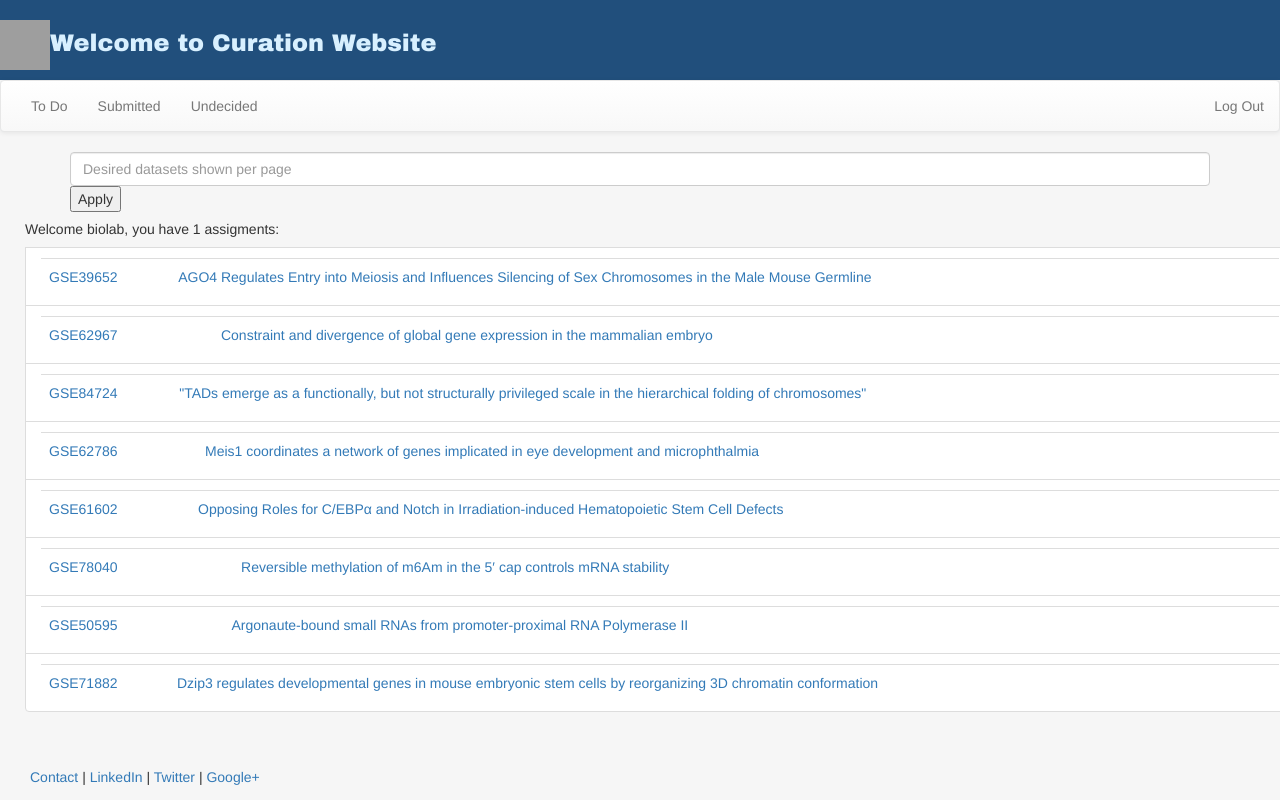
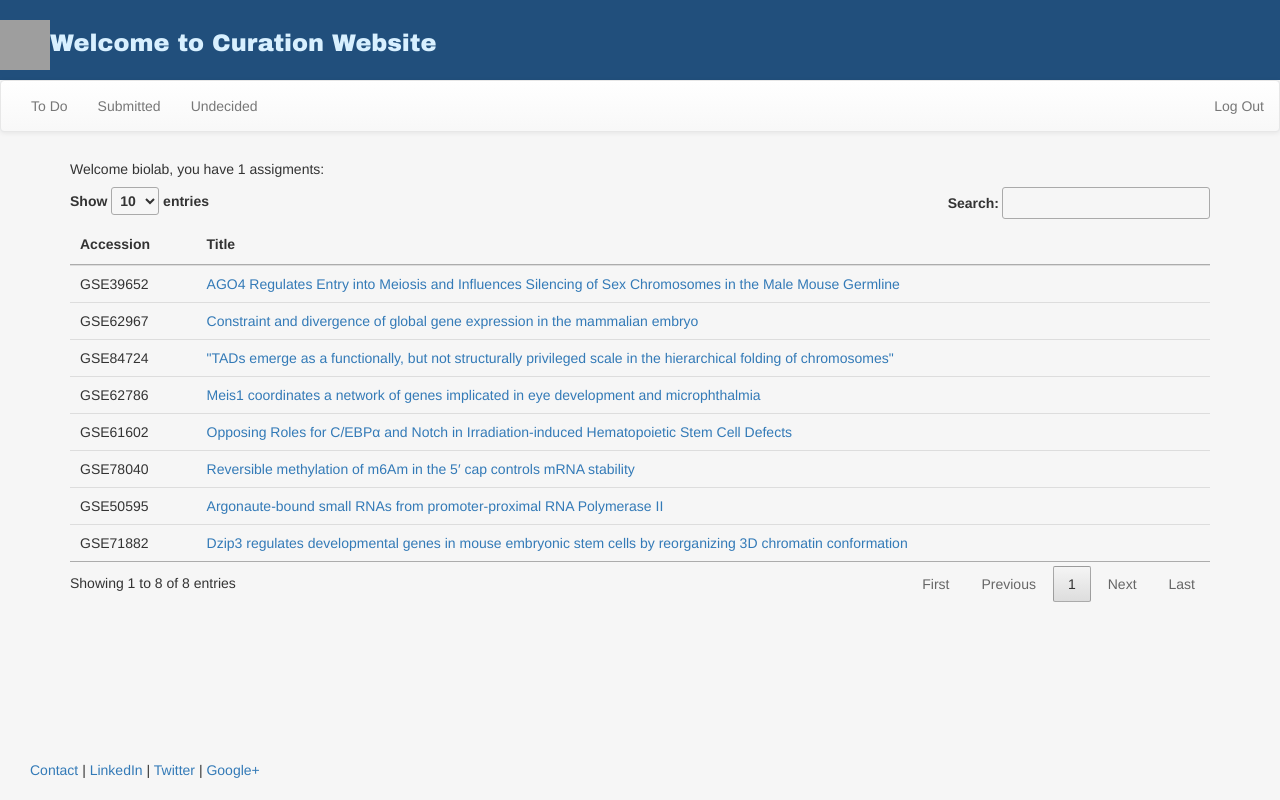
Before and after one commit to KellyBJiang/Thebiolabcuration, a Django app: template curator/templates/curator/index.html in a window 1280 px wide. Run offline with Django 3.2, Linux system fonts and the light colour scheme; a user stored in the database is signed in; data comes from the database, SQL or seed files in the repository; both versions use the stored data as it was after the commit; tables that the repository leaves empty hold one stand-in row (values such as "Sample post"); the template is opened without the code that fills it: values that come from a table or form of the project are taken from there, most other values are stand-ins (such as "Sample title", 1, 10 or a date in 2020); some libraries are stand-ins or nearby versions; grey boxes are pictures that could not be loaded.

```diff
--- a/administrator/templates/administrator/header.html
+++ b/administrator/templates/administrator/header.html
@@ -17,6 +17,10 @@
     <script src="https://code.jquery.com/jquery-3.2.1.min.js"  integrity="sha256-hwg4gsxgFZhOsEEamdOYGBf13FyQuiTwlAQgxVSNgt4=" crossorigin="anonymous"></script>
     <!-- Latest compiled and minified JavaScript -->
     <script src="https://maxcdn.bootstrapcdn.com/bootstrap/3.3.7/js/bootstrap.min.js" integrity="sha384-Tc5IQib027qvyjSMfHjOMaLkfuWVxZxUPnCJA7l2mCWNIpG9mGCD8wGNIcPD7Txa" crossorigin="anonymous"></script>
+	<!--DataTable-->
+	<!--<script type="text/javascript" charset="utf8" src="//code.jquery.com/jquery-1.12.4.js"></script>-->
+	<link rel="stylesheet" type="text/css" href="//cdn.datatables.net/1.10.15/css/jquery.dataTables.css">
+	<script type="text/javascript" charset="utf8" src="//cdn.datatables.net/1.10.15/js/jquery.dataTables.js"></script>
 
 	<meta name="viewport" content = "width=device-width, initial-scale=1.0">
 
--- a/curator/templates/curator/index.html
+++ b/curator/templates/curator/index.html
@@ -21,24 +21,13 @@
 			</div>
 		</nav>
 
-		<div class="row">
-			<div class = "container">
-				<input type="text" name="dataset number" class="form-control" placeholder="Desired datasets shown per page">
-				<button type="submit">Apply</button>
-			</div>
+		<div class="container">
 
-		</div>
-
-
-
-		<div class="row">
 			<div id="display">
-
 			</div>
 		</div>
 
 <script>
-   reply_click(0);
     function reply_click(clicked_id)
     {
 
@@ -46,83 +35,91 @@
        {
 
            document.getElementById("display").innerHTML =
-                "<div class='row'>"+
-					"<div class='container-fluid'>"+
-        	        	"<ul class='list-grpup'>"+
-        	        		"<h5>Welcome  {{user.username}}, you have {{datasets_count}} assigments:</h5>"+
+        		"<h5>Welcome  {{user.username}}, you have {{datasets_count}} assigments:</h5>"+
+     	        	"<table id='to_do' class='table'>"+
+     	        		"<thead><tr><th>Accession</th><th>Title</th></tr></thead>"+
+    	        		"<tbody>"+
 			  	    		"{% for data in datasets %}"+
-								"<li class='list-group-item'><a href ='/curator/{{user_id}}/dataset/{{data.id}}'><table class='table' style='margin-bottom:0px ;'><tr><td>{{data.accNo}}</td><td align='left'>{{data.title}}</td><td>{{data.date}}</td></tr></table></a></li>"+
-			  	    		"{% endfor%}"+
-				  		"</ul>"+
-	        		"</div>"+
-				"</div>";
+								"<tr><td>{{data.accNo}}</td><td align='left'><a href ='/curator/{{user_id}}/dataset/{{data.id}}'>{{data.title}}</a></td></tr>"+
+			  	    		"{% endfor %}"+
+			  			"</tbody>"+
+			  		"</table>"
        }
         if(clicked_id==1)
         {
             var content = document.getElementById("display");
-             content.innerHTML =
-             "<div class='row'>"+
-					"<div class='container-fluid'>"+
-        	        	"<ul class='list-grpup'>"+
-        	        		"<h5>Welcome {{user.username}}, you have {{datasets_submitted.count}} submitted assigments:</h5>"+
+            content.innerHTML =
+            	"<h5>Welcome  {{user.username}}, you have {{datasets_submitted_count}} unsubmitted assigments:</h5>"+
+       	        	"<table id='submitted' class='table'>"+
+       	        		"<thead><tr><th>Accession</th><th>Title</th></tr></thead>"+
+       	        		"<tbody>"+
 			  	    		"{% for data in datasets_submitted %}"+
-								"<li class='list-group-item'><a href ='/curator/{{user_id}}/dataset/{{data.id}}'><table class='table' style='margin-bottom:0px ;'><tr><td>{{data.accNo}}</td><td align='left'>{{data.title}}</td><td>{{data.date}}</td></tr></table></a></li>"+
-			  	    		"{% endfor%}"+
-				  		"</ul>"+
-	        		"</div>"+
-				"</div>";
+								"<tr><td>{{data.accNo}}</td><td align='left'><a href ='/curator/{{user_id}}/dataset/{{data.id}}'>{{data.title}}</a></td></tr>"+
+			  	    		"{% endfor %}"+
+			  			"</tbody>"+
+			  		"</table>"
         }
         if(clicked_id==2)
         {
             document.getElementById("display").innerHTML =
-            	"<div class='row'>"+
-					"<div class='container-fluid'>"+
-        	        	"<ul class='list-grpup'>"+
-        	        		"<h5>Welcome {{user.username}}, you have {{datasets_undicided.count}} undicided assigments:</h5>"+
-			  	    		"{% for data in datasets_undicided %}"+
-								"<li class='list-group-item'><a href ='/curator/{{user_id}}/dataset/{{data.id}}'><table class='table' style='margin-bottom:0px ;'><tr><td>{{data.accNo}}</td><td align='left'>{{data.title}}</td><td>{{data.date}}</td></tr></table></a></li>"+
-			  	    		"{% endfor%}"+
-				  		"</ul>"+
-	        		"</div>"+
-				"</div>";
+            	"<h5>Welcome  {{user.username}}, you have {{datasets_undicided_count}} undicided assigments:</h5>"+
+       	        	"<table id='undecided' class='table'>"+
+       	        		"<thead><tr><th>Accession</th><th>Title</th></tr></thead>"+
+       	        		"<tbody>"+
+		  	    			"{% for data in datasets_undicided %}"+
+								"<tr><td>{{data.accNo}}</td><td align='left'><a href ='/curator/{{user_id}}/dataset/{{data.id}}'>{{data.title}}</a></td></tr>"+
+		  	    			"{% endfor %}"+
+			  			"</tbody>"+
+			  		"</table>"
         }
-
-
+       $('.table').DataTable({
+		        "pagingType": "full_numbers",
+		        "paging":   true,
+		        "ordering": false,
+		        "filter": true,
+		        "info": true,
+		        "iDisplayLength": 10,
+		        "lengthMenu": [[3, 10, 25, 50, -1], [3, 10, 25, 50, "All"]]
+	    });
     }
+    $(document).ready(function()
+    {
+    	reply_click(0);
+	});
    </script>
 
 
 
 
-<div class="row">
-	<div class="text-center">
-		<div class="pagination" >
-		{% if datasets.has_other_pages %}
-			<ul class="pagination">
-				{% if datasets.has_previous %}
-					<li><a href="?page={{ datasets.previous_page_number }}">&laquo;</a></li>
-				{% else %}
-					<li class="disabled"><span>&laquo;</span></li>
-				{% endif %}
+<!--<div class="row">-->
+<!--	<div class="text-center">-->
+<!--		<div class="pagination" >-->
+<!--		{% if datasets.has_other_pages %}-->
+<!--			<ul class="pagination">-->
+<!--				{% if datasets.has_previous %}-->
+<!--					<li><a href="?page={{ datasets.previous_page_number }}">&laquo;</a></li>-->
+<!--				{% else %}-->
+<!--					<li class="disabled"><span>&laquo;</span></li>-->
+<!--				{% endif %}-->
 
-				{% for i in datasets.paginator.page_range %}
-					{% if users.number == i %}
-						<li class="active"><span>{{ i }} <span class="sr-only">(current)</span></span></li>
-					{% else %}
-					    <li><a href="?page={{ i }}">{{ i }}</a></li>
-					{% endif %}
-				{% endfor %}
+<!--				{% for i in datasets.paginator.page_range %}-->
+<!--					{% if users.number == i %}-->
+<!--						<li class="active"><span>{{ i }} <span class="sr-only">(current)</span></span></li>-->
+<!--					{% else %}-->
+<!--					    <li><a href="?page={{ i }}">{{ i }}</a></li>-->
+<!--					{% endif %}-->
+<!--				{% endfor %}-->
 
-				{% if datasets.has_next %}
-					<li><a href="?page={{ datasets.next_page_number }}">&raquo;</a></li>
-				{% else %}
-					<li class="disabled"><span>&raquo;</span></li>
-				{% endif %}
-			</ul>
-		{% endif %}
-		</div>
-	</div>
-</div>
+<!--				{% if datasets.has_next %}-->
+<!--					<li><a href="?page={{ datasets.next_page_number }}">&raquo;</a></li>-->
+<!--				{% else %}-->
+<!--					<li class="disabled"><span>&raquo;</span></li>-->
+<!--				{% endif %}-->
+<!--			</ul>-->
+<!--		{% endif %}-->
+<!--		</div>-->
+<!--	</div>-->
+<!--</div>-->
 
 
 {% else %}
```
Also changed, not shown: curator/views.py (+22 -13 lines), db.sqlite3.
